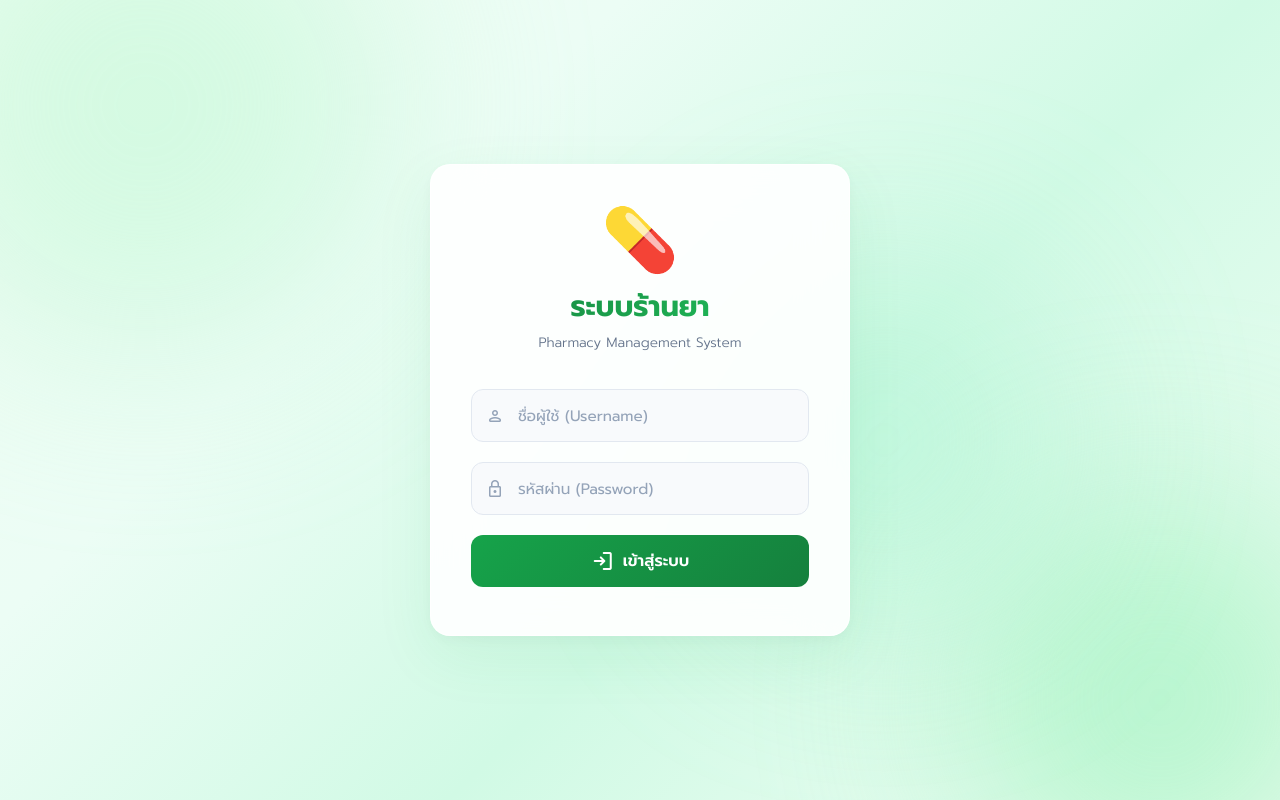
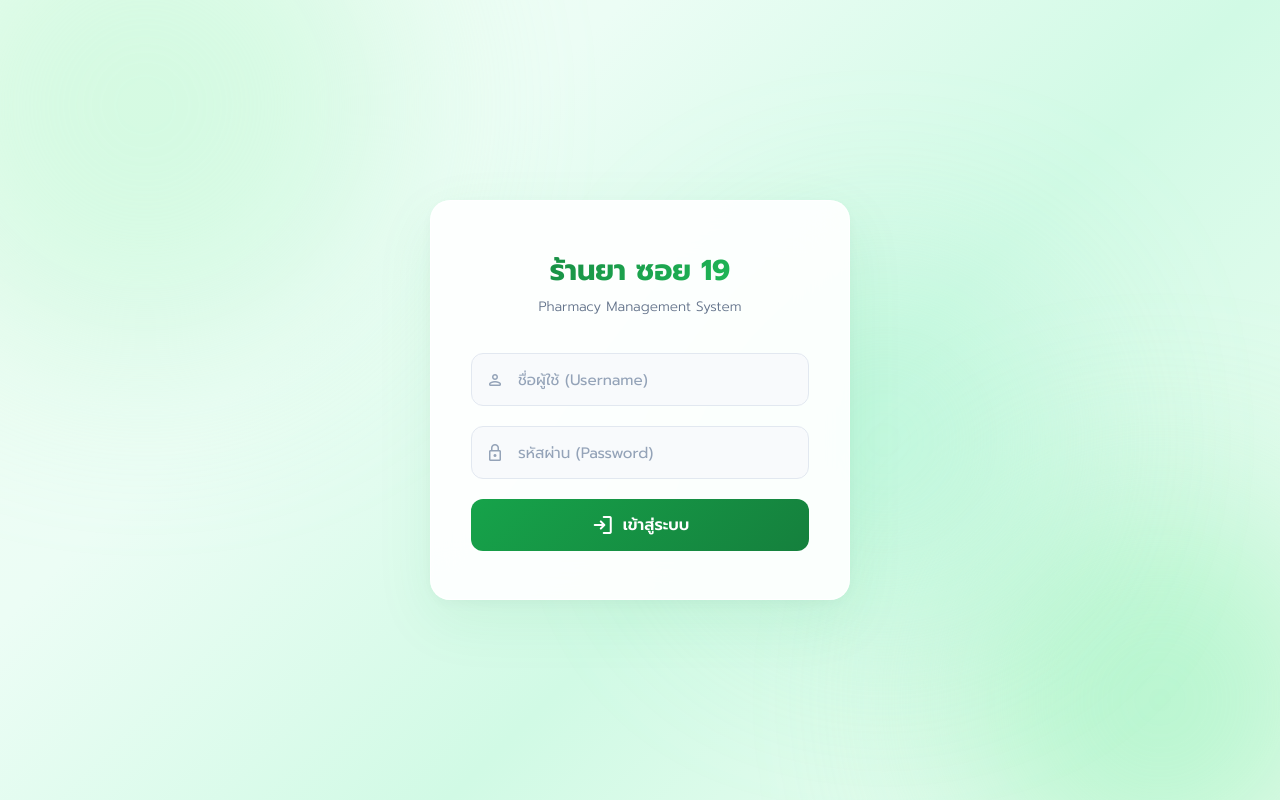
Before and after one commit to bbthecat/DBMSFinal, a website: page web/public/index.html in a window 1280 px wide. Drawn offline with nearby package versions, Linux system fonts and the light colour scheme; no server answers.

Commit message:
frontend

```diff
--- a/web/public/index.html
+++ b/web/public/index.html
@@ -10,8 +10,8 @@
 <head>
     <meta charset="UTF-8">
     <meta name="viewport" content="width=device-width, initial-scale=1.0">
-    <meta name="description" content="ระบบจัดการร้านยา - Pharmacy Management System">
-    <title>💊 ระบบร้านยา | Pharmacy Management</title>
+    <meta name="description" content="ihj - Pharmacy Management System">
+    <title>ระบบร้านยา ซอย 19 | Pharmacy Management</title>
     <link rel="preconnect" href="https://fonts.googleapis.com">
     <link href="https://fonts.googleapis.com/css2?family=Prompt:wght@300;400;500;600;700&display=swap" rel="stylesheet">
     <link href="https://fonts.googleapis.com/css2?family=Material+Symbols+Rounded:opsz,wght,FILL,GRAD@24,400,1,0"
@@ -31,8 +31,7 @@
         </div>
         <div class="login-card">
             <div class="login-header">
-                <div class="login-icon">💊</div>
-                <h1>ระบบร้านยา</h1>
+                <h1>ร้านยา ซอย 19</h1>
                 <p>Pharmacy Management System</p>
             </div>
             <form id="login-form" autocomplete="off">
@@ -62,9 +61,8 @@
         <!-- Sidebar เมนูนำทาง -->
         <aside class="sidebar" id="sidebar">
             <div class="sidebar-header">
-                <div class="sidebar-logo">💊</div>
                 <div class="sidebar-title">
-                    <h2>ร้านยา</h2>
+                    <h2>ร้านยา ซอย 19</h2>
                     <span>Pharmacy System</span>
                 </div>
             </div>
--- a/web/public/js/app.js
+++ b/web/public/js/app.js
@@ -1502,7 +1502,7 @@ async function printReceipt(saleId) {
                 .total { font-size: 16px; font-weight: bold; }
                 @media print { body { margin: 0; } }
             </style></head><body>
-            <div class="center"><h2>💊 ร้านยา</h2><p>Pharmacy Management System</p></div>
+            <div class="center"><h2>ร้านยา ซอย 19</h2><p>Pharmacy Management System</p></div>
             <hr>
             <p>บิล: ${(h.SALE_ID || '').trim()}<br>
             วันที่: ${h.SALE_DATE_STR || ''}<br>
--- a/web/server.js
+++ b/web/server.js
@@ -68,7 +68,7 @@ async function startServer() {
         // เปิด Server
         app.listen(PORT, () => {
             console.log('============================================');
-            console.log(`🏥 ระบบร้านยาพร้อมใช้งานแล้ว!`);
+            console.log(`ร้านยา ซอย 19 พร้อมใช้งานแล้ว!`);
             console.log(`🌐 เปิดเว็บ: http://localhost:${PORT}`);
             console.log('============================================');
         });
```
